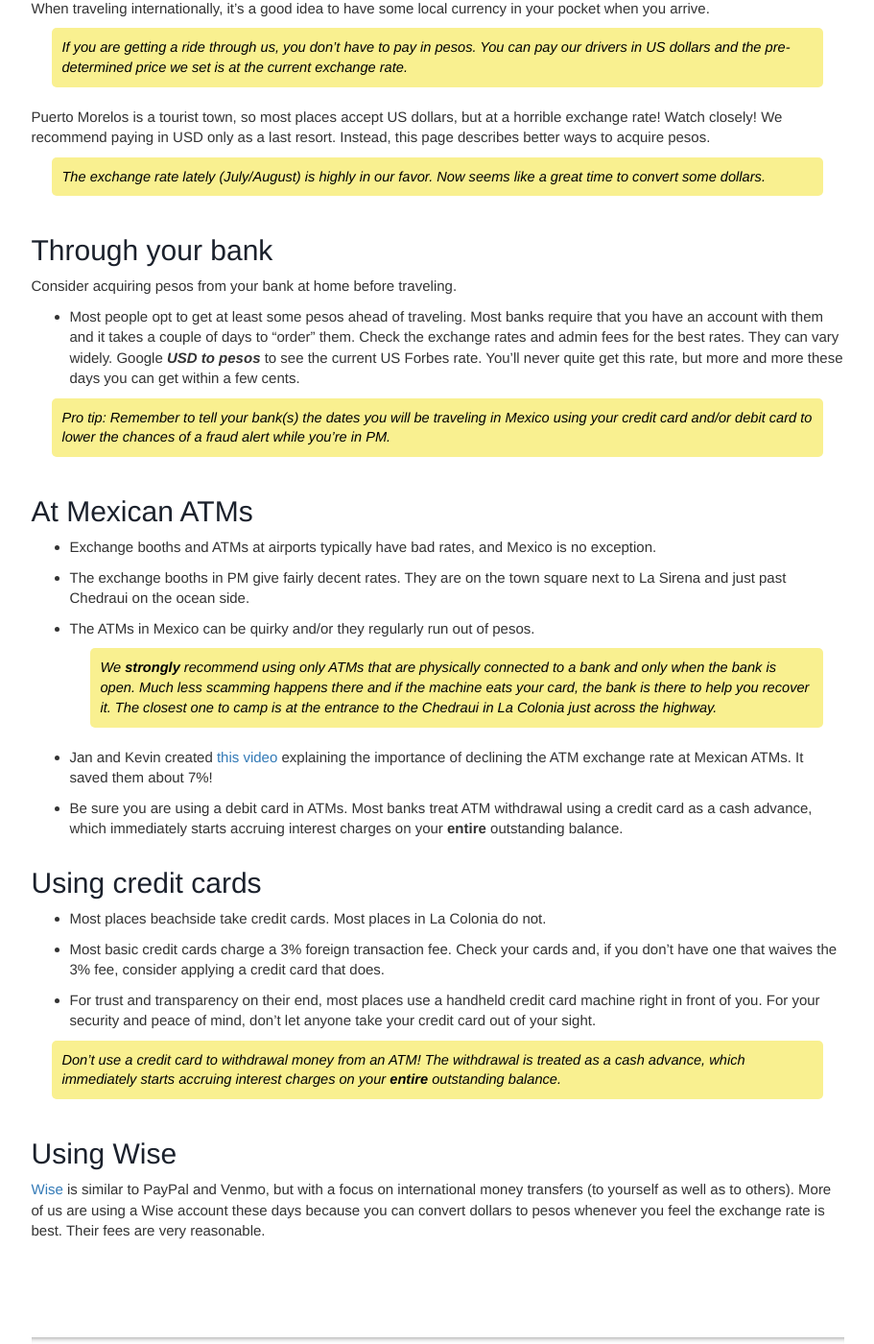
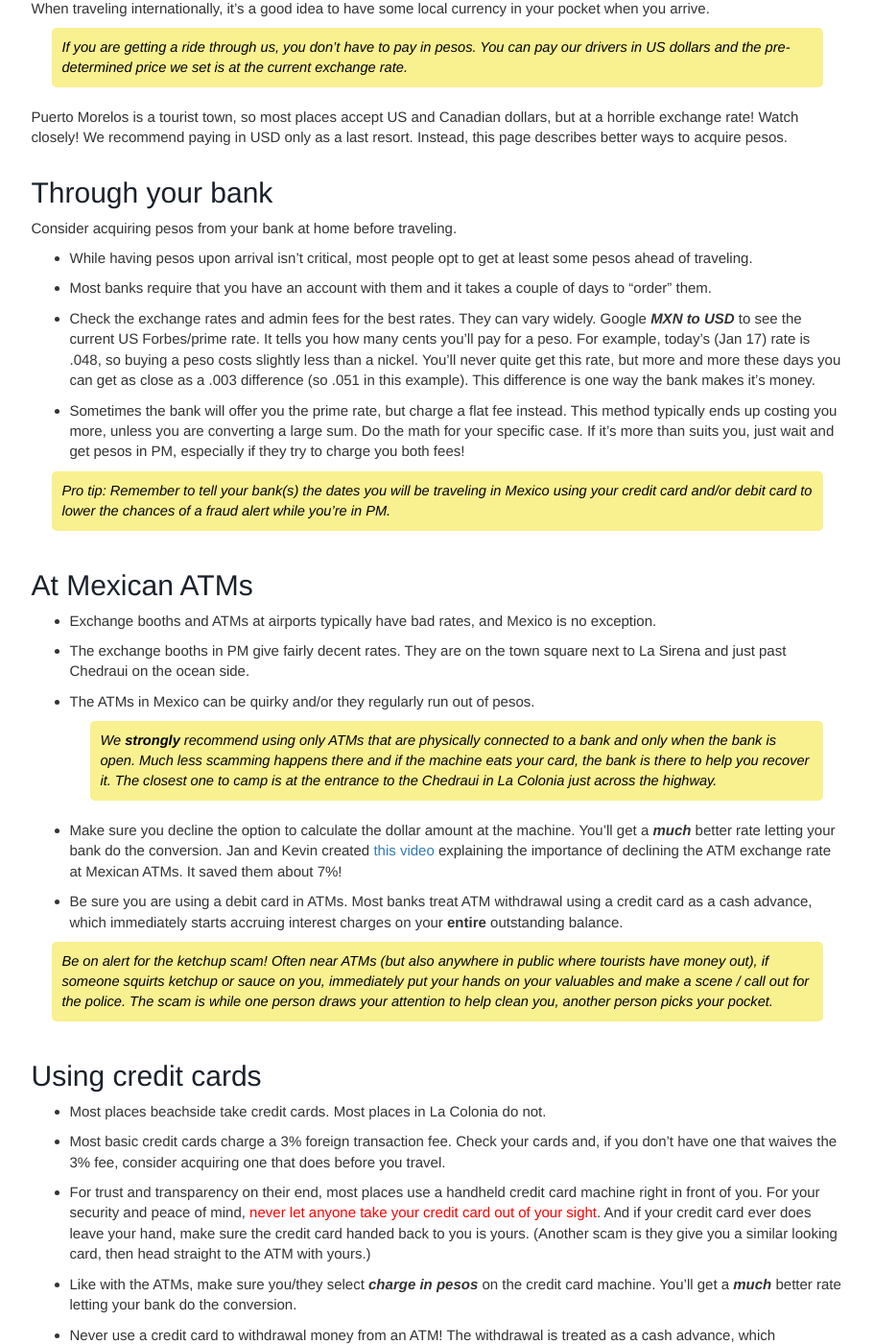
Before and after one commit to davewalker60/pmdup, a Jekyll site: the page built from pages/content/acquiring-pesos-content.md, in a window 1280 px wide and 1400 px high, scrolled down 247 px. Shown: the whole window at 96% size, without its empty margins (330-1241 px from the left). Built offline with Jekyll 4.4.1, drawn with Linux system fonts in a browser that asks for light colours; our own code applies the rules of GitHub Pages for plain Markdown files; comment, search, counter and statistics services are not loaded; some of the changed text lies outside the part shown.

Commit message:
Update money exchange tips

```diff
--- a/pages/content/acquiring-pesos-content.md
+++ b/pages/content/acquiring-pesos-content.md
@@ -2,15 +2,19 @@
 
 > If you are getting a ride through us, you don't have to pay in pesos. You can pay our drivers in US dollars and the pre-determined price we set is at the current exchange rate.
 
-Puerto Morelos is a tourist town, so most places accept US dollars, but at a horrible exchange rate! Watch closely! We recommend paying in USD only as a last resort. Instead, this page describes better ways to acquire pesos.
-
-> The exchange rate lately (July/August) is highly in our favor. Now seems like a great time to convert some dollars.
+Puerto Morelos is a tourist town, so most places accept US and Canadian dollars, but at a horrible exchange rate! Watch closely! We recommend paying in USD only as a last resort. Instead, this page describes better ways to acquire pesos.
 
 # Through your bank
 
 Consider acquiring pesos from your bank at home before traveling.
 
-- Most people opt to get at least some pesos ahead of traveling. Most banks require that you have an account with them and it takes a couple of days to “order” them. Check the exchange rates and admin fees for the best rates. They can vary widely. Google _**USD to pesos**_ to see the current US Forbes rate. You'll never quite get this rate, but more and more these days you can get within a few cents.
+- While having pesos upon arrival isn't critical, most people opt to get at least some pesos ahead of traveling.
+
+- Most banks require that you have an account with them and it takes a couple of days to “order” them.
+
+- Check the exchange rates and admin fees for the best rates. They can vary widely. Google _**MXN to USD**_ to see the current US Forbes/prime rate. It tells you how many cents you'll pay for a peso. For example, today's (Jan 17) rate is .048, so buying a peso costs slightly less than a nickel. You'll never quite get this rate, but more and more these days you can get as close as a .003 difference (so .051 in this example). This difference is one way the bank makes it's money.
+
+- Sometimes the bank will offer you the prime rate, but charge a flat fee instead. This method typically ends up costing you more, unless you are converting a large sum. Do the math for your specific case. If it's more than suits you, just wait and get pesos in PM, especially if they try to charge you both fees!
 
 > Pro tip: Remember to tell your bank(s) the dates you will be traveling in Mexico using your credit card and/or debit card to lower the chances of a fraud alert while you’re in PM.
 
@@ -24,20 +28,45 @@
 
   > We **strongly** recommend using only ATMs that are physically connected to a bank and only when the bank is open. Much less scamming happens there and if the machine eats your card, the bank is there to help you recover it. The closest one to camp is at the entrance to the Chedraui in La Colonia just across the highway.
 
-- Jan and Kevin created [this video](https://drive.google.com/file/d/1Sv9yaOiukrbtHwA6jmgeaU8XfWdDO2d3/view?usp=drive_link){:target="_blank"} explaining the importance of declining the ATM exchange rate at Mexican ATMs. It saved them about 7%!
+- Make sure you decline the option to calculate the dollar amount at the machine. You'll get a ***much*** better rate letting your bank do the conversion. Jan and Kevin created [this video](https://drive.google.com/file/d/1Sv9yaOiukrbtHwA6jmgeaU8XfWdDO2d3/view?usp=drive_link){:target="_blank"} explaining the importance of declining the ATM exchange rate at Mexican ATMs. It saved them about 7%!
 
 - Be sure you are using a debit card in ATMs. Most banks treat ATM withdrawal using a credit card as a cash advance, which immediately starts accruing interest charges on your **entire** outstanding balance.
+
+> Be on alert for the ketchup scam! Often near ATMs (but also anywhere in public where tourists have money out), if someone squirts ketchup or sauce on you, immediately put your hands on your valuables and make a scene / call out for the police. The scam is while one person draws your attention to help clean you, another person picks your pocket.
 
 # Using credit cards
 
 - Most places beachside take credit cards. Most places in La Colonia do not.
 
-- Most basic credit cards charge a 3% foreign transaction fee. Check your cards and, if you don't have one that waives the 3% fee, consider applying a credit card that does.
+- Most basic credit cards charge a 3% foreign transaction fee. Check your cards and, if you don't have one that waives the 3% fee, consider acquiring one that does before you travel.
 
-- For trust and transparency on their end, most places use a handheld credit card machine right in front of you. For your security and peace of mind, don't let anyone take your credit card out of your sight.
+- For trust and transparency on their end, most places use a handheld credit card machine right in front of you. For your security and peace of mind, <span style="color:red">never let anyone take your credit card out of your sight</span>. And if your credit card ever does leave your hand, make sure the credit card handed back to you is yours. (Another scam is they give you a similar looking card, then head straight to the ATM with yours.)
 
-> Don't use a credit card to withdrawal money from an ATM! The withdrawal is treated as a cash advance, which immediately starts accruing interest charges on your **entire** outstanding balance.
+- Like with the ATMs, make sure you/they select ***charge in pesos*** on the credit card machine. You'll get a ***much*** better rate letting your bank do the conversion.
 
-# Using Wise
+- Never use a credit card to withdrawal money from an ATM! The withdrawal is treated as a cash advance, which immediately starts accruing interest charges on your **entire** outstanding balance.
 
-[Wise](https://wise.com){:target="_blank"} is similar to PayPal and Venmo, but with a focus on international money transfers (to yourself as well as to others). More of us are using a Wise account these days because you can convert dollars to pesos whenever you feel the exchange rate is best. Their fees are very reasonable.
+# Tips for the best exchange rate
+
+
+Based on past experience, here's the order for minimizing the amount you pay for your pesos:
+
+1. Using no 3% foreign transaction fee credit card (and charging you in pesos) in PM results in the best rate by far.<br>*Caveat: We don't know if the idea of merchants charging a credit card use percentage has caught on in PM, but keep that in mind as well.*
+
+2. Converting at your bank, if you can get the .003 or so rate difference.
+
+3. A debit card in PM (as long as you decline letting the ATM pick the conversion rate) often yields a better rate than getting pesos at home.
+
+4. Exchanging cash for pesos at the currency exchange booths.
+
+5. A basic credit card (that charges the 3% foreign transaction fee).<br>*Caveat: Might be better than exchange booths, depending on the booth and your credit card's bank.*
+
+6. Only use USD or CDN at shops and restuarants as a last resort because you'll get a horrible exchange rate!
+
+7. ***Never*** use a credit card at any ATM (anywhere worldwide)!! It’s treated as a cash advance, incurring a very high immediate interest rate on not only the withdrawal, but your entire outstanding balance!
+
+ > Pro tip: Save your receipts and log into your online bank account the next day to calculate the rate you actually got.
+
+<!-- # Using Wise
+
+[Wise](https://wise.com){:target="_blank"} is similar to PayPal and Venmo, but with a focus on international money transfers (to yourself as well as to others). More of us are using a Wise account these days because you can convert dollars to pesos whenever you feel the exchange rate is best. Their fees are very reasonable. -->
```
Also changed, not shown: pages/content/puerto-morelos-content.md (+1 -0 lines).
